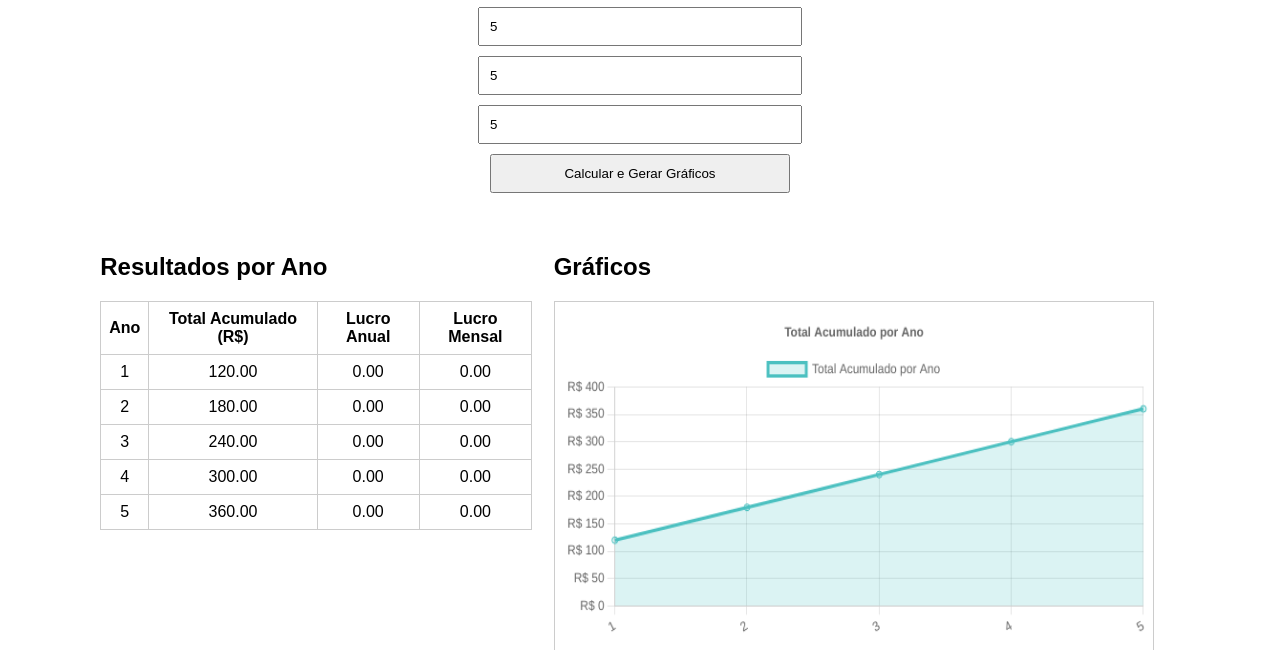
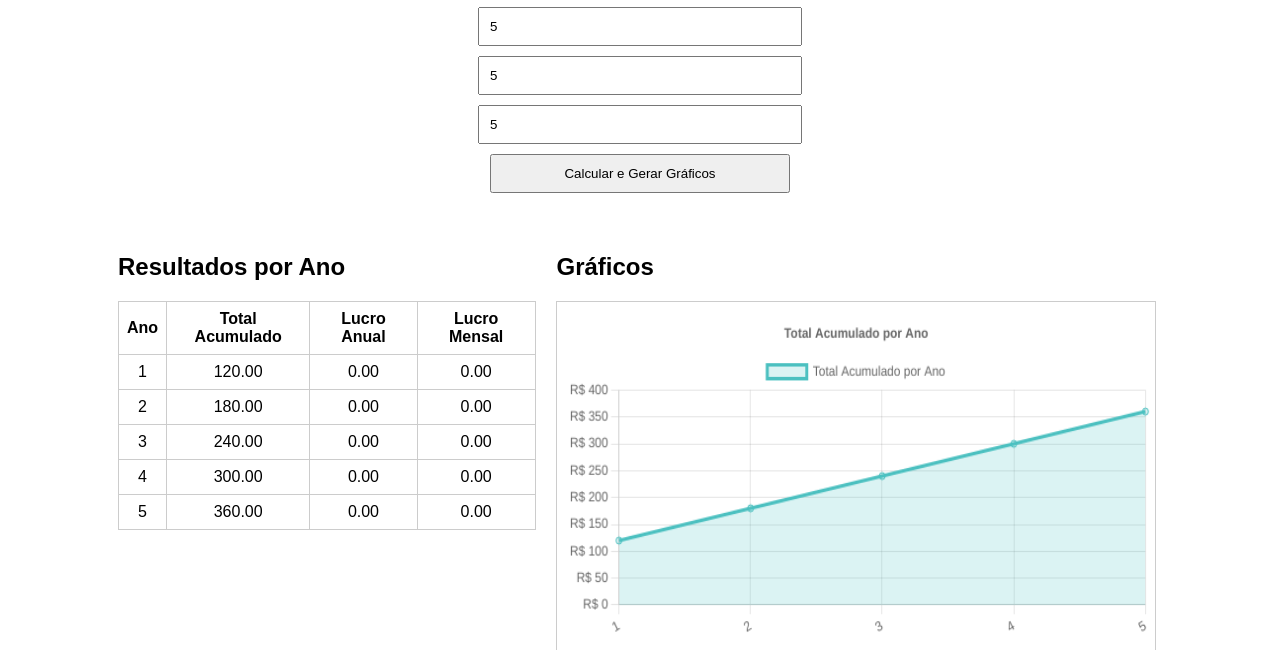
Before and after one commit to 1brugr/bgr, a plain HTML site: page calc-td.html in a window 1280 px wide. Both pictures are taken after typing "5", "5", "5", "5" into the empty fields and a click on the button "Calcular e Gerar Gráficos". Shown: the part 150-800 px from the top of the page. Drawn offline with nearby package versions, Linux system fonts and the light colour scheme.

Commit message:
Update calc-td.html

```diff
--- a/calc-td.html
+++ b/calc-td.html
@@ -25,7 +25,7 @@
           <thead>
             <tr>
               <th>Ano</th>
-              <th>Total Acumulado (R$)</th>
+              <th>Total Acumulado</th>
               <th>Lucro Anual</th>
               <th>Lucro Mensal</th>
             </tr>
```
